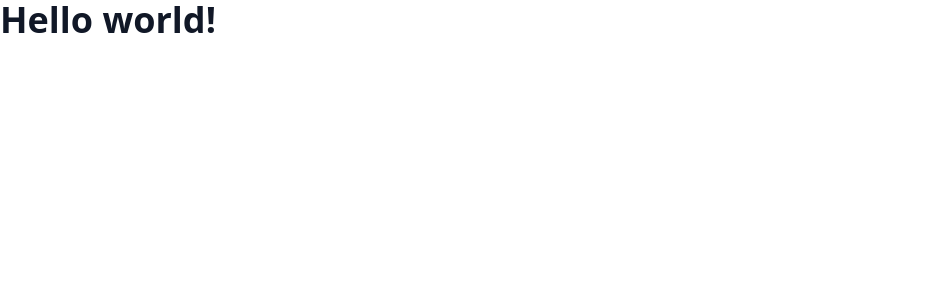
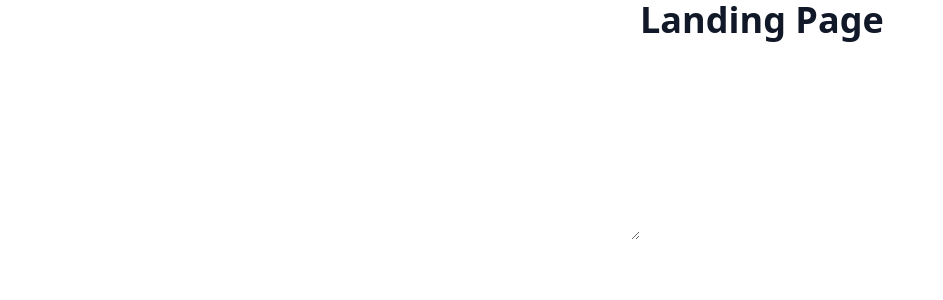
Before and after one commit to thismarioperez/twingate-react-excercise, a React (Vite) app: page / in a window 1280 px wide. Shown: the top 300 px of the page, without its empty margins (0-943 px from the left). Built offline with nearby package versions, Linux system fonts and the light colour scheme.

Commit message:
Setup basic layout

```diff
--- a/src/App.tsx
+++ b/src/App.tsx
@@ -1,9 +1,15 @@
-import Greeting from "./components/Greeting";
+import DataInput from "./components/DataInput";
+import LandingPage from "./components/LandingPage";
 
 function App() {
     return (
-        <div className="w-full">
-            <Greeting />
+        <div className="grid size-full min-h-screen grid-cols-2">
+            <div>
+                <DataInput />
+            </div>
+            <div>
+                <LandingPage />
+            </div>
         </div>
     );
 }
--- /dev/null
+++ b/src/components/DataInput.tsx
@@ -0,0 +1,7 @@
+export default function DataInput() {
+    return (
+        <div className="size-full">
+            <textarea name="data" id="data" rows={10} className="w-full" />
+        </div>
+    );
+}
--- /dev/null
+++ b/src/components/LandingPage/index.tsx
@@ -0,0 +1,7 @@
+export default function LandingPage() {
+    return (
+        <div className="prose size-full">
+            <h1>Landing Page</h1>
+        </div>
+    );
+}
```
